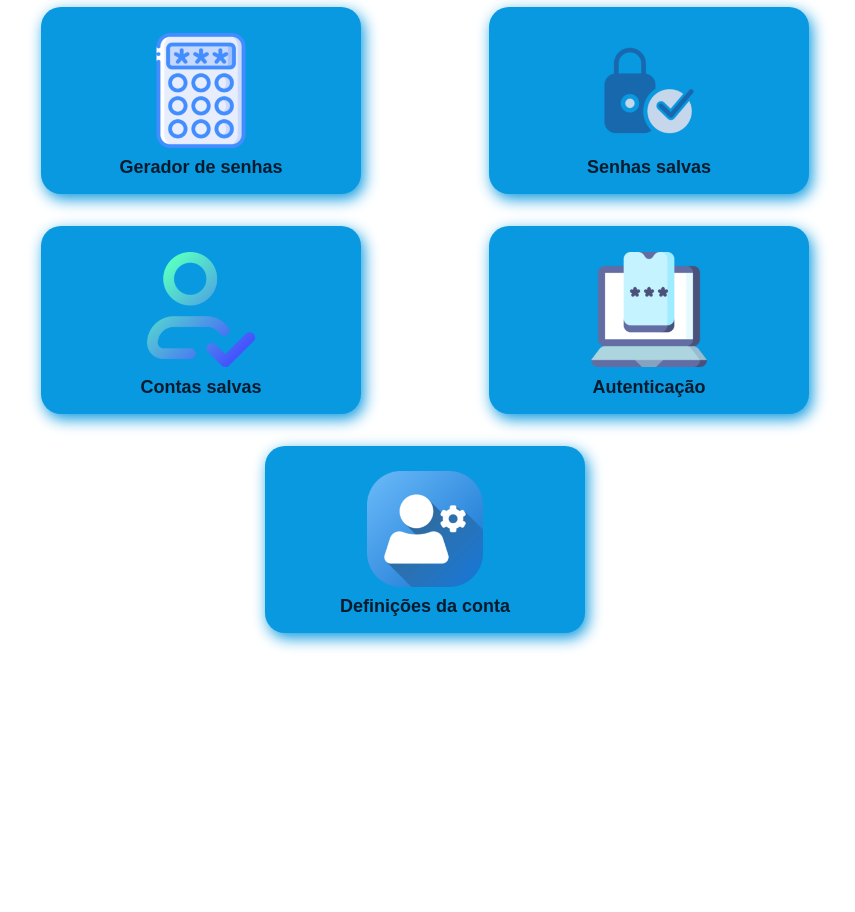
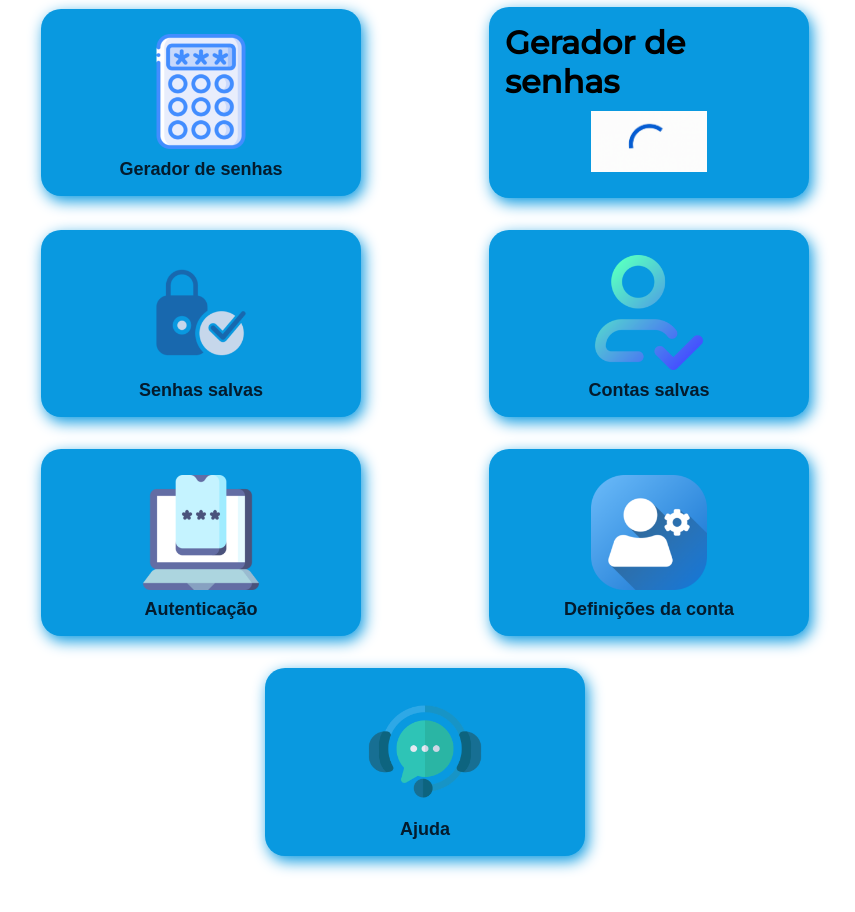
Before and after one commit to ManassesNdombele/Bit-locker, a Python web app: template templates/index.html in a window 1280 px wide. Shown: the part 137-1049 px from the top of the page, without its empty margins (215-1070 px from the left). Before the commit the page ends 787 px from the top, so only its background shows below. Run offline with Jinja, Linux system fonts and the light colour scheme; the template is opened without the code that fills it, so the values that code supplies are empty; some web fonts are replaced.

Commit message:
Suporte e Modal de geração de senhas
Criei mas uma opção de ajuda e adicionei um modal com um título e um gif de loading

```diff
--- a/templates/index.html
+++ b/templates/index.html
@@ -25,6 +25,10 @@
             <img src="../byte_locker_app/static/images/password-generator.png" alt="Password Generator Button Icon">
             <p>Gerador de senhas</p>
         </div>
+        <div class="password-generator-modal">
+            <h1>Gerador de senhas</h1>
+            <img src="../byte_locker_app/static/images/loading-load.gif" alt="Loading Gif">
+        </div>
         <div class="saved-passwords">
             <img src="../byte_locker_app/static/images/saved-accounts.png" alt="Saved Passwords Button Icon">
             <p>Senhas salvas</p>
@@ -41,6 +45,10 @@
             <img src="../byte_locker_app/static/images/account-settings.png" alt="Account Settings Button Icon">
             <p>Definições da conta</p>
         </div>
+        <div class="help-center">
+            <img src="../byte_locker_app/static/images/support.png" alt="Support">
+            <p>Ajuda</p>
+        </div>
     </main>
 </body>
 </html>
```
Also changed, not shown: byte_locker_app/static/images/loading-load.gif (added), byte_locker_app/static/images/support.png (added).
